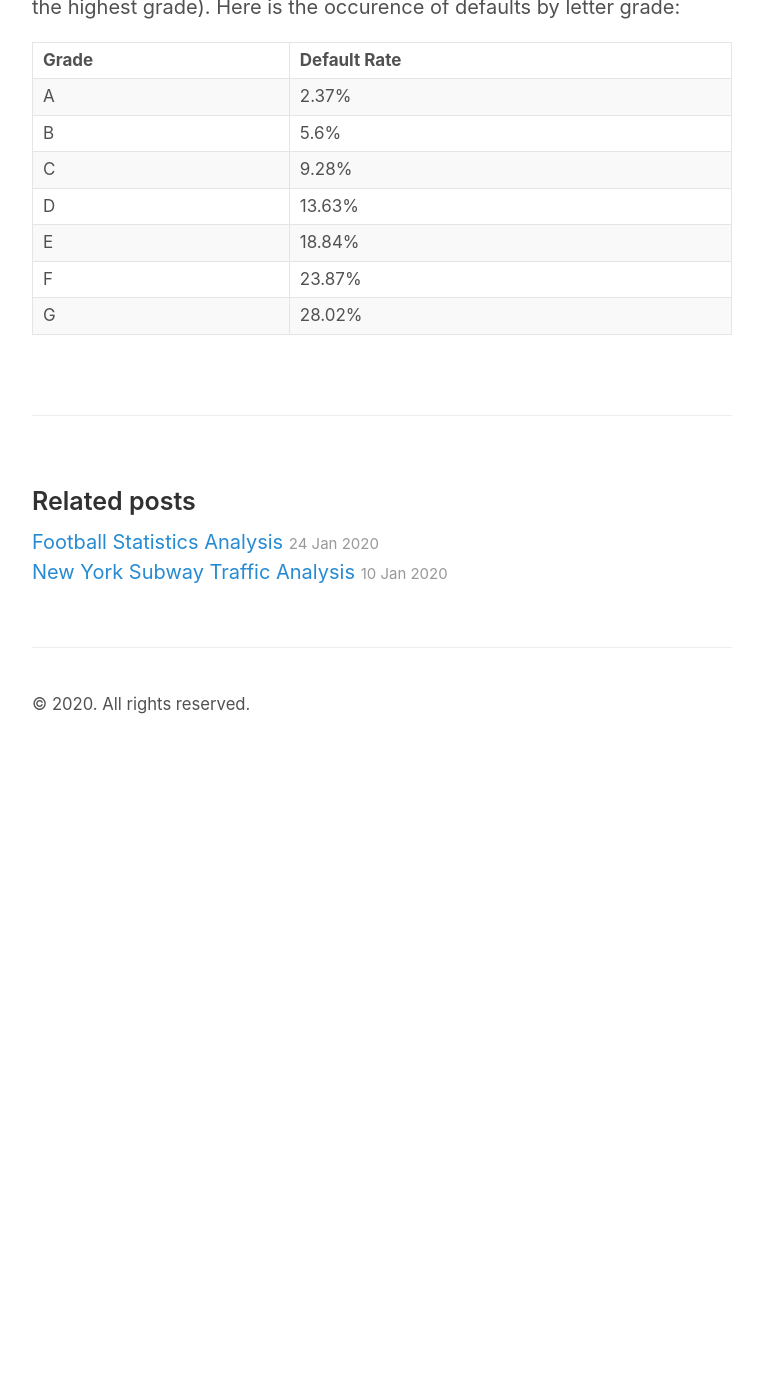
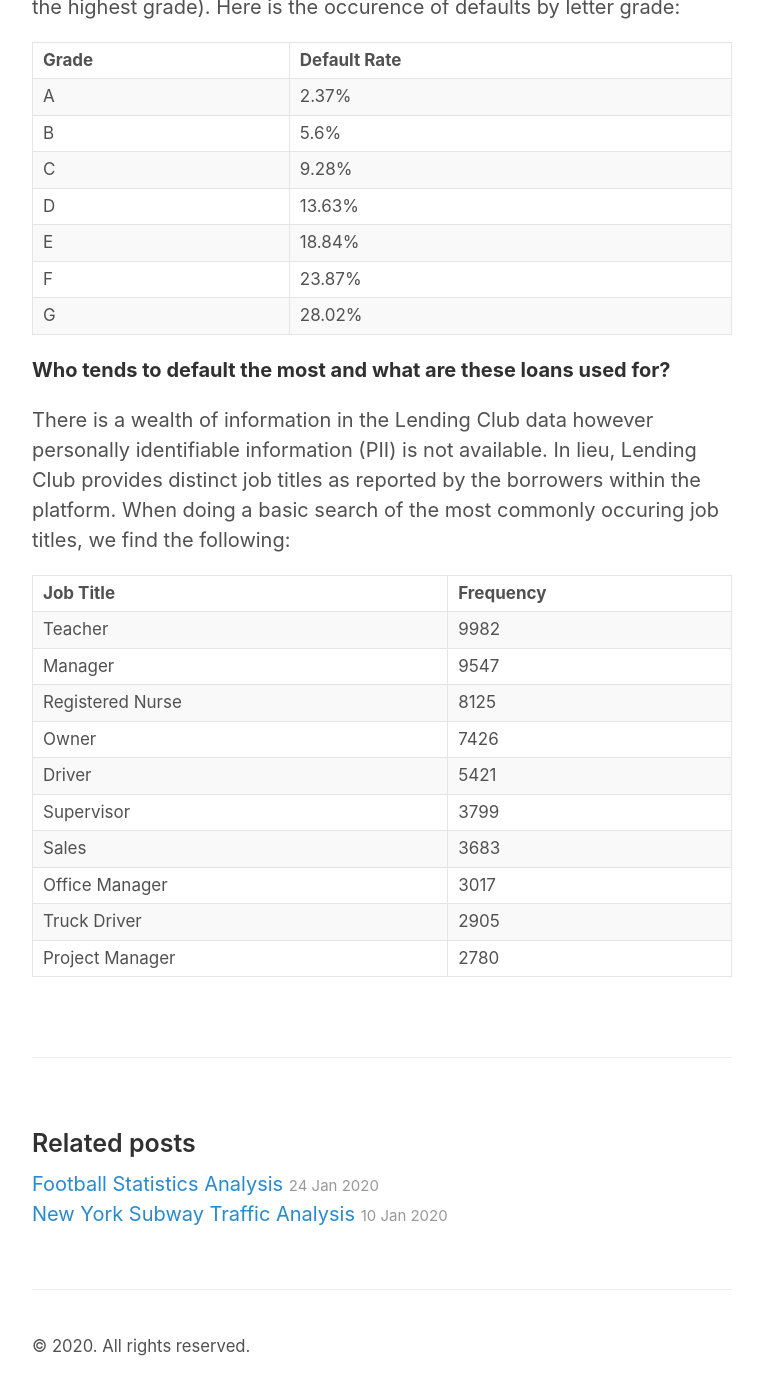
Before and after one commit to skhan-tech/skhan-tech.github.io, a Jekyll site: the page built from _posts/2020-02-16-Lending-Club-Loan-Analysis.md, in a window 1280 px wide and 1400 px high, scrolled down 4122 px. Shown: the top 1395 px of the window, without its empty margins (258-1021 px from the left). Built offline with Jekyll 4.4.1, drawn with Linux system fonts in a browser that asks for light colours; our own code applies the rules of GitHub Pages for plain Markdown files; before the commit the page ends 4880 px from its top, so only the background shows below that.

Commit message:
Update 2020-02-16-Lending-Club-Loan-Analysis.md

```diff
--- a/_posts/2020-02-16-Lending-Club-Loan-Analysis.md
+++ b/_posts/2020-02-16-Lending-Club-Loan-Analysis.md
@@ -64,3 +64,20 @@ Our default rate almost triples when we remove current loans. The next logical v
 | E     | 18.84%  |
 | F     | 23.87%  |
 | G     | 28.02%  |
+
+**Who tends to default the most and what are these loans used for?**
+
+There is a wealth of information in the Lending Club data however personally identifiable information (PII) is not available. In lieu, Lending Club provides distinct job titles as reported by the borrowers within the platform. When doing a basic search  of the most commonly occuring job titles, we find the following:
+
+|Job Title        | Frequency|
+|-----------------|----------|
+|Teacher          | 9982     |
+|Manager          | 9547     |
+|Registered Nurse | 8125     |
+|Owner            | 7426     |
+|Driver           | 5421     |
+|Supervisor       | 3799     |
+|Sales            | 3683     |
+|Office Manager   | 3017     |
+|Truck Driver     | 2905     |
+|Project Manager  | 2780     |
```
